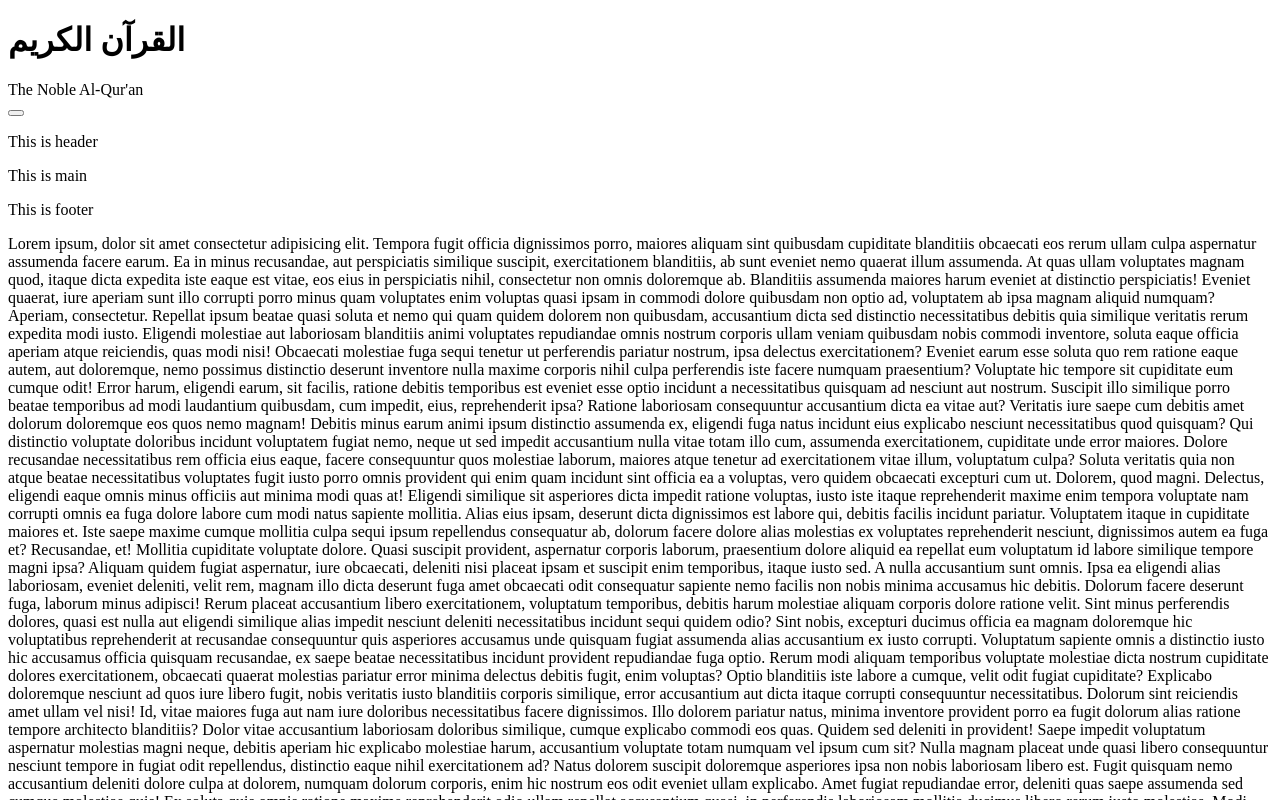
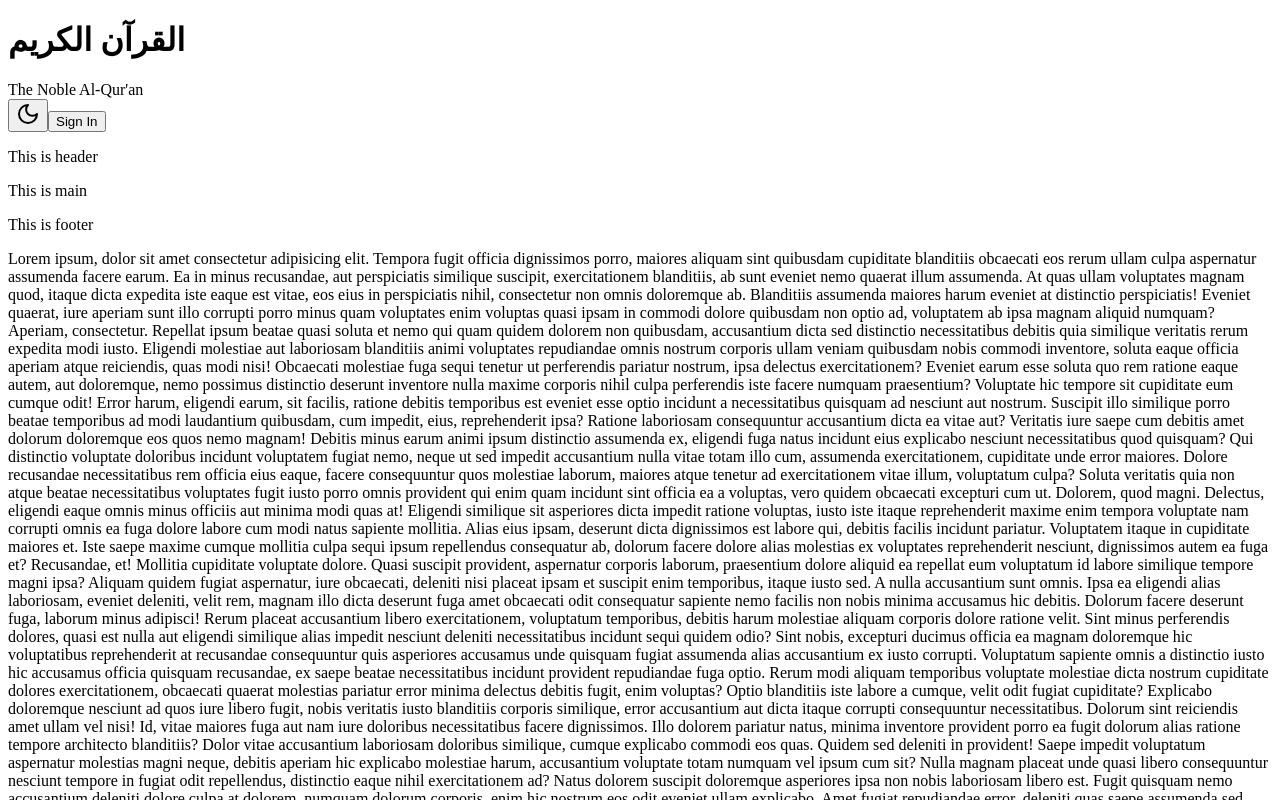
Before and after one commit to hzlnqodrey/learn-alquran-app, a Next.js app: page / in a window 1280 px wide. Shown: the top 800 px of the page. Built offline with nearby package versions, Linux system fonts and the light colour scheme.

Commit message:
create button headers

```diff
--- a/src/app/page.tsx
+++ b/src/app/page.tsx
@@ -1,8 +1,16 @@
 'use client';
 
 import { Button } from "@/components/ui/button"
+import { useTheme } from "next-themes";
+import { Sun, Moon } from "lucide-react";
 
 export default function HomePage() {
+    const { theme, setTheme } = useTheme();
+
+    const toggleTheme = () => {
+        setTheme(theme === 'dark' ? 'light' : 'dark');
+    }
+
 
     return (
         <div className="min-h-screen bg-background">
@@ -21,11 +29,27 @@ export default function HomePage() {
 
                     {/* HEADER RIGHT */}
                     <div className="flex items-center space-x-2">
+                        {/* Button: Dark Mode */}
                         <Button
+                            variant="ghost"
+                            size="icon"
+                            onClick={toggleTheme}
+                            aria-label="Toggle theme"
+                        >
+                            {theme === 'dark' ?  <Sun className="h-4 w-4" /> : <Moon className="h-4 w-4" />}
+                        </Button>
 
+                        {/* Button: Login */}
+                        <Button
+                            variant="ghost"
+                            size="sm"
+                            // TODO: AUTH and Login
+                            // onClick={() => router.push('/auth/login')}
                         >
+                            Sign In
+                        </Button>
 
-                        </Button>
+                        {/* Button: Settings */}
                     </div>
 
                 </div>
--- a/src/components/ui/button.tsx
+++ b/src/components/ui/button.tsx
@@ -1,3 +1,7 @@
+/**
+ * What this code do?
+ * Reusable, customizable <Button> component for this project (React + Tailwind)
+ */
 import * as React from "react";
 import { cva, type VariantProps } from "class-variance-authority"
 import { Slot } from "@radix-ui/react-slot";
```
